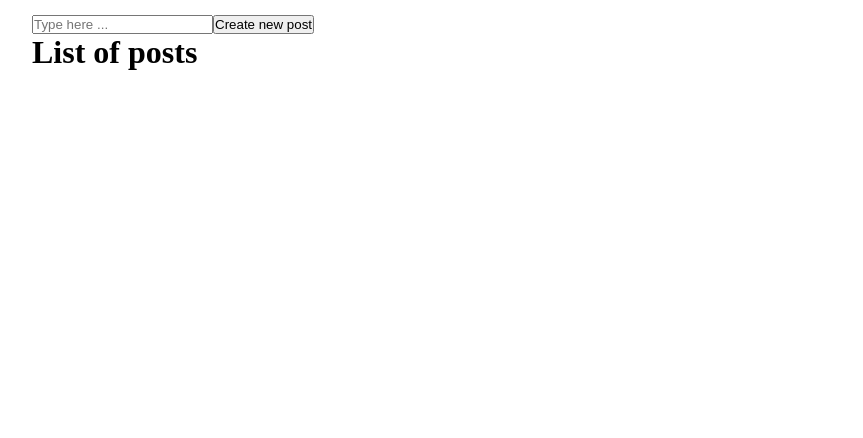
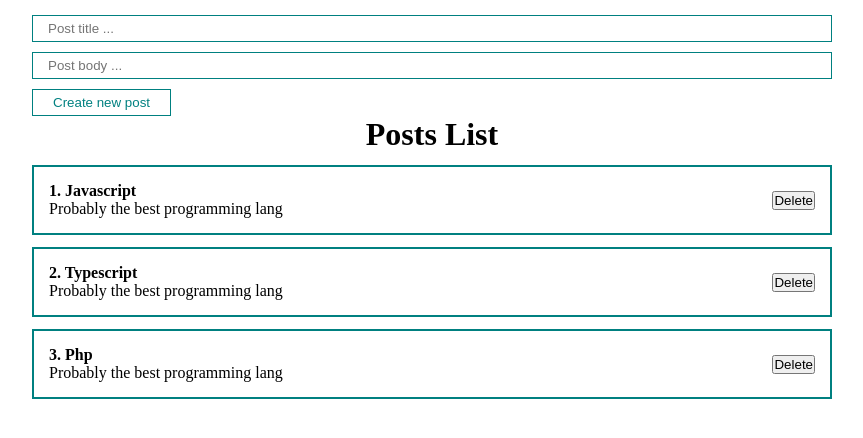
Before and after one commit to vitalii-minchuk/react-practic, a React (Create React App) app: page / in a window 1280 px wide. Shown: the top 438 px of the page, without its empty margins (208-1071 px from the left). Built offline with nearby package versions, Linux system fonts and the light colour scheme.

Commit message:
MyInput, Mybutton, add new post

```diff
--- a/src/App.js
+++ b/src/App.js
@@ -1,16 +1,41 @@
 import React, { useState } from "react"
 import PostList from "./components/PostList"
+import MyButton from "./components/UI/button/MyButton"
+import MyInput from "./components/UI/input/MyInput"
 
 const App = () => {
-  const [posts, setPosts] = useState([])
+  const [posts, setPosts1] = useState([
+    {id: 1, title: "Javascript", body: "Probably the best programming lang"},
+    {id: 2, title: "Typescript", body: "Probably the best programming lang"},
+    {id: 3, title: "Php", body: "Probably the best programming lang"}
+  ])
+
+  const [post, setPost] = useState({ title: "", body: "" })
+
+  const addNewPost = (e) => {
+    e.preventDefault()
+    setPosts1((prev) => [...prev, {...post, id: Date.now()}])
+    setPost({title: "", body: ""})
+  }
 
   return (
     <div className="App">
       <form>
-        <input type="text" placeholder="Type here ..." />
-        <button>Create new post</button>
+        <MyInput
+          value={post.title}
+          onChange={(e) => setPost({...post, title: e.target.value})}
+          type="text"
+          placeholder="Post title ..."
+        />
+        <MyInput
+          value={post.body}
+          onChange={(e) => setPost({...post, body: e.target.value})}
+          type="text"
+          placeholder="Post body ..."
+        />
+        <MyButton onClick={addNewPost} >Create new post</MyButton>
       </form>
-      <PostList posts={posts} />
+      <PostList posts={posts} title={"Posts List"} />
     </div>
   )
 }
--- a/src/components/PostItem.jsx
+++ b/src/components/PostItem.jsx
@@ -1,12 +1,12 @@
 import React from "react"
 
-const PostItem = () => {
+const PostItem = ({post, index}) => {
   return (
     <>
       <div className="post">
         <div className="post__content">
-          <strong>1. Javascript</strong>
-          <p>Javascript is the best programming language</p>
+          <strong>{index + ". " + post.title}</strong>
+          <p>{post.body}</p>
         </div>
         <div className="post__btns">
           <button>Delete</button>
--- a/src/components/PostList.jsx
+++ b/src/components/PostList.jsx
@@ -1,12 +1,12 @@
 import React from "react"
 import PostItem from "../components/PostItem"
 
-const PostList = ({posts}) => {
+const PostList = ({posts, title}) => {
   return (
     <>
-      <h1>List of posts</h1>
-      {posts.map(post =>
-        <PostItem post={post} />
+      <h1 style={{textAlign: "center"}}>{title}</h1>
+      {posts.map((post, index) =>
+        <PostItem key={post.id} post={post} index={index +1} />
       )}
     </>
   )
--- /dev/null
+++ b/src/components/UI/button/MyButton.jsx
@@ -0,0 +1,12 @@
+import React from "react"
+import s from "./MyButton.module.css"
+
+const MyButton = ({ children, ...props }) => {
+  return (
+    <button {...props} className={s.myBtn}>
+      {children}
+    </button>
+  )
+}
+
+export default MyButton
--- /dev/null
+++ b/src/components/UI/button/MyButton.module.css
@@ -0,0 +1,18 @@
+.myBtn {
+  padding: 5px 20px;
+  color: teal;
+  background-color: transparent;
+  border: 1px solid teal;
+  transition: all .3s;
+  cursor: pointer;
+}
+
+.myBtn:hover {
+  color: white;
+  background-color: teal;
+  border: 1px solid teal;
+}
+.myBtn:disabled {
+  background-color: lightgrey;
+  opacity: 0.5;
+}
--- /dev/null
+++ b/src/components/UI/input/MyInput.jsx
@@ -0,0 +1,10 @@
+import React from "react"
+import s from "./MyInput.module.css"
+
+const MyInput = (props) => {
+  return (
+    <input {...props} className={s.myInput} />
+  )
+}
+
+export default MyInput
--- /dev/null
+++ b/src/components/UI/input/MyInput.module.css
@@ -0,0 +1,7 @@
+.myInput {
+  width: 100%;
+  padding: 5px 15px;
+  margin-bottom: 10px;
+  border: 1px solid teal;
+  outline: none;
+}
```
